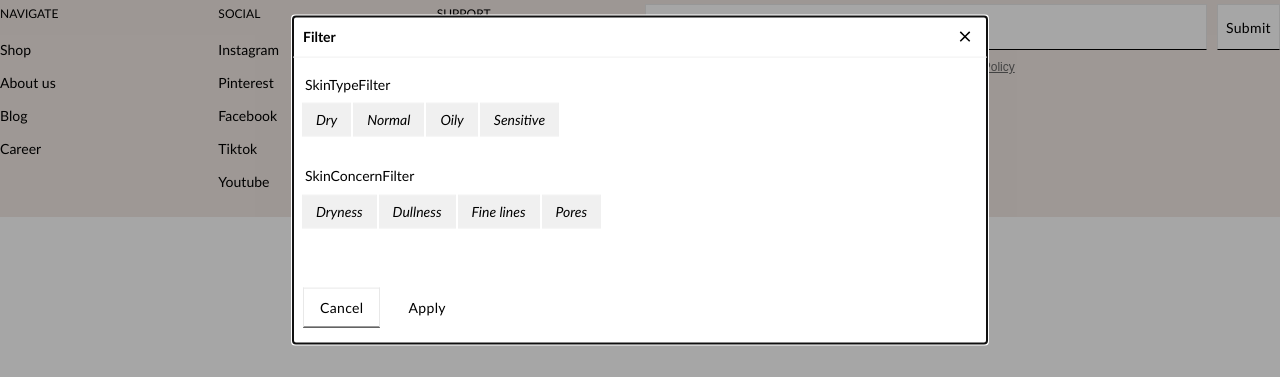
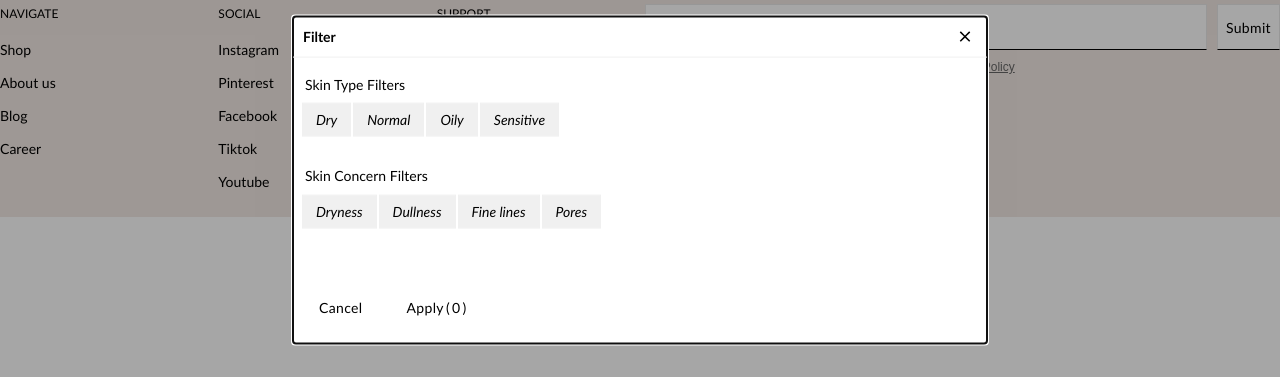
Before and after one commit to tinxtin/ecom, a React (Vite) app: page /collection/all in a window 1280 px wide. Both pictures are taken after a click on the element "Filter". Shown: the part 220-597 px from the top of the page. Built offline with nearby package versions, Linux system fonts and the light colour scheme.

Commit message:
add states to filters options and styling

```diff
--- /dev/null
+++ b/src/components/action/checkbox.jsx
@@ -0,0 +1,24 @@
+import { useState, useEffect, useRef  } from 'react';
+export const Checkbox = ({ label, title, idx }) => {
+
+    const [isChecked, setIsChecked] = useState(false);
+
+    return (
+        <>
+            <input
+            type="checkbox"
+            className='check-with-label'
+            value={ label }
+            id={`${title.replace(/([a-zA-Z])(?=[A-Z])/g, '$1-').toLowerCase()}-${idx}`}
+            checked={isChecked}
+            onChange={() => {
+                setIsChecked((prev) => !prev)
+            }}
+            />
+            <label htmlFor={`${title.replace(/([a-zA-Z])(?=[A-Z])/g, '$1-').toLowerCase()}-${idx}`}
+                className='label-for-check' style={ isChecked ? {border: '1px solid rgb(255, 255, 255)', outline: 'solid 1px rgb(0, 0, 0)'} : {border: ''}}>
+                { label }
+            </label>
+        </>
+    )
+}
--- a/src/components/action/toolbar.jsx
+++ b/src/components/action/toolbar.jsx
@@ -1,19 +1,20 @@
 import { useState, useEffect, useRef  } from 'react';
 import CloseIcon from '@mui/icons-material/Close';
 import ReactModal from 'react-modal';
+import { Checkbox } from './checkbox'
 ReactModal.setAppElement('#root');
 
 export const Toolbar = () => {
 
     const toolbarOptions = {
         Filter: {
-            SkinTypeFilter: [
+            SkinTypeFilters: [
                 'Dry',
                 'Normal',
                 'Oily',
                 'Sensitive',
             ],
-            SkinConcernFilter: [
+            SkinConcernFilters: [
                 'Dryness',
                 'Dullness',
                 'Fine lines',
@@ -50,6 +51,7 @@ export const Toolbar = () => {
         const [activeFilters, setActiveFilters] = useState(0)
         const [selectedFilters, setSelectedFilters] = useState(null)
         const [modalIsOpen, setIsOpen] = useState(false);
+        const [checked, setChecked] = useState(false);
 
         function openModal() {
             setIsOpen(true);
@@ -84,7 +86,7 @@ export const Toolbar = () => {
                         <h3 className='collection__modal-header-title'>
                             { tool }
                         </h3>
-                        <button className='collection__modal-close btn btn__icon' type='button' onClick={closeModal}>
+                        <button className='collection__modal-close btn btn__icon' type='button' onChange={closeModal}>
                             <span className='screenreader'> Close </span>
                             <CloseIcon className='icon__close'/>
                         </button>
@@ -92,26 +94,31 @@ export const Toolbar = () => {
                     <div className='collection__modal-content'>
                         <form className='collection__modal-filter'>
                             <div className='filter__form'>
-                                <div className='filter__form-inner'>
+                                <div className='filter__form-outer'>
                                     {Object.entries(sub).map(([title, values], i) => {
                                         return (
-                                            <>
+                                            <div className='filter__form-inner' key={i}>
                                                 <div className='filter__group-title'>
-                                                    {title}
+                                                    { title.replace(/([A-Z])/g, ' $1').trim() }
                                                 </div>
                                                 <ul className='filter__group-list list'>
-                                                    {values.map((option, i) => {
-                                                        return (
-                                                            <li className='filter__group-item' key={i}>
-                                                                <input type="checkbox" className='check-with-label' onClick={console.log('test')}/>
-                                                                <label htmlFor="" className='label-for-check'>
-                                                                    { option }
-                                                                </label>
-                                                            </li>
-                                                        )
+                                                    {values.map((label, i) => {
+                                                        if (title.toLocaleLowerCase() === 'skintypefilters') {
+                                                            return (
+                                                                <li className='filter__group-item' key={i}>
+                                                                    <Checkbox label={label} title={title} idx={i}/>
+                                                                </li>
+                                                            )
+                                                        } else {
+                                                            return (
+                                                                <li className='filter__group-item' key={i}>
+                                                                    <Checkbox label={label} title={title} idx={i}/>
+                                                                </li>
+                                                            )
+                                                        }
                                                     })}
                                                 </ul>
-                                            </>
+                                            </div>
                                         )
                                     })}
                                 </div>
@@ -122,6 +129,9 @@ export const Toolbar = () => {
                                 </button>
                                 <button type='button' className='btn-primary btn'>
                                     Apply
+                                    <span style={{margin: '0 .125rem', lineHeight: '1.225rem'}}> ( </span>
+                                    {activeFilters}
+                                    <span style={{margin: '0 .125rem', lineHeight: '1.225rem'}}> ) </span>
                                 </button>
                             </div>
                         </form>
--- a/src/styles/style.css
+++ b/src/styles/style.css
@@ -803,14 +803,15 @@ input {
 }
 .collection__modal-content .filter__btn-group .btn-secondary {
   background-color: rgb(255, 255, 255);
-  border: 1px solid rgb(232, 232, 232);
-  border-bottom-color: rgb(0, 0, 0) !important;
+}
+.collection__modal-content .filter__form-inner:first-child {
+  padding-top: 0.25rem;
+}
+.collection__modal-content .filter__form-inner:nth-child(2) {
+  padding-top: 1.875rem;
 }
 .collection__modal-content .filter__group-title {
-  padding: 1.875rem 0 0.625rem 0.125rem;
-}
-.collection__modal-content .filter__group-title:first-child {
-  padding-top: 0.25rem;
+  padding: 0 0 0.625rem 0.125rem;
 }
 .collection__modal-content .filter__group-list {
   display: flex;
--- a/src/styles/style.scss
+++ b/src/styles/style.scss
@@ -917,9 +917,21 @@ input {
 
               &-secondary {
                 background-color: rgb(255, 255, 255);
-                border: 1px solid rgb(232, 232, 232);;
-                border-bottom-color: rgb(0, 0, 0) !important;
               }
+            }
+          }
+        }
+
+        &__form {
+
+          &-inner {
+
+            &:first-child {
+              padding-top: .25rem;
+            }
+
+            &:nth-child(2) {
+              padding-top: 1.875rem;
             }
           }
         }
@@ -927,11 +939,7 @@ input {
         &__group {
 
           &-title {
-            padding: 1.875rem 0 .625rem .125rem;
-
-            &:first-child {
-              padding-top: .25rem;
-            }
+            padding: 0 0 .625rem .125rem;
           }
 
           &-list {
```
Also changed, not shown: 1 other file (tests, documents, lock files or other folders).
